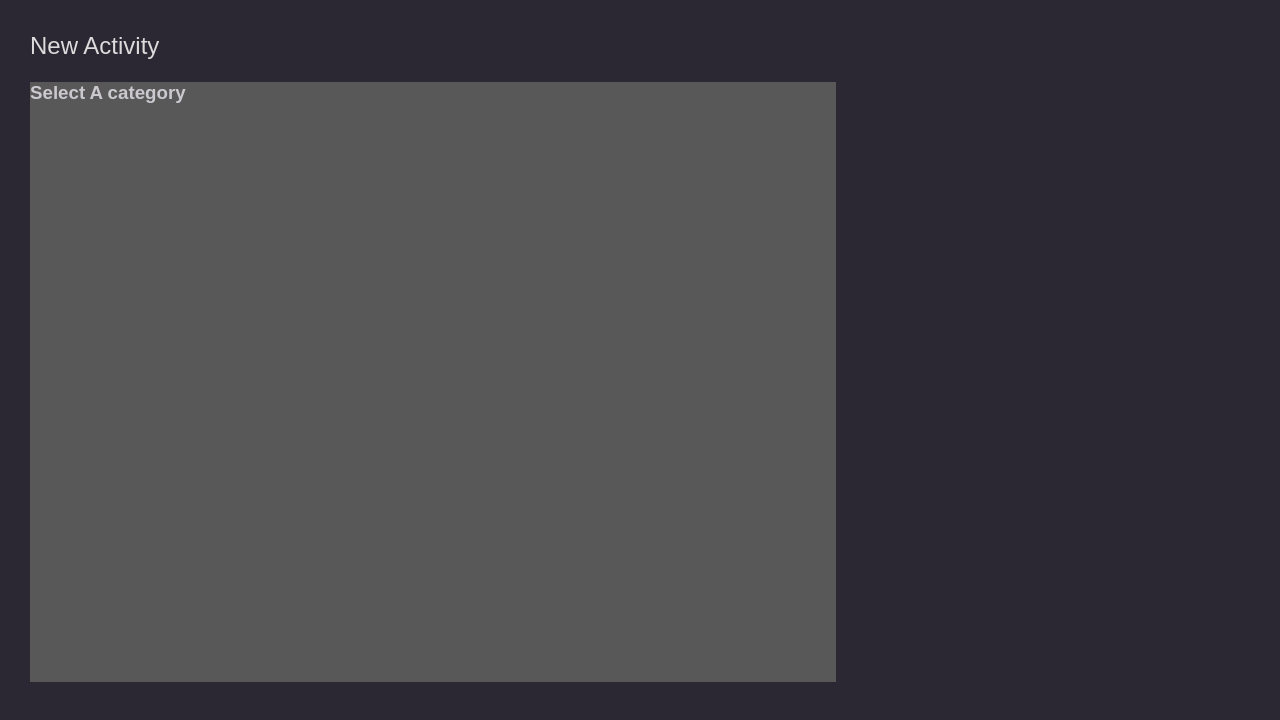
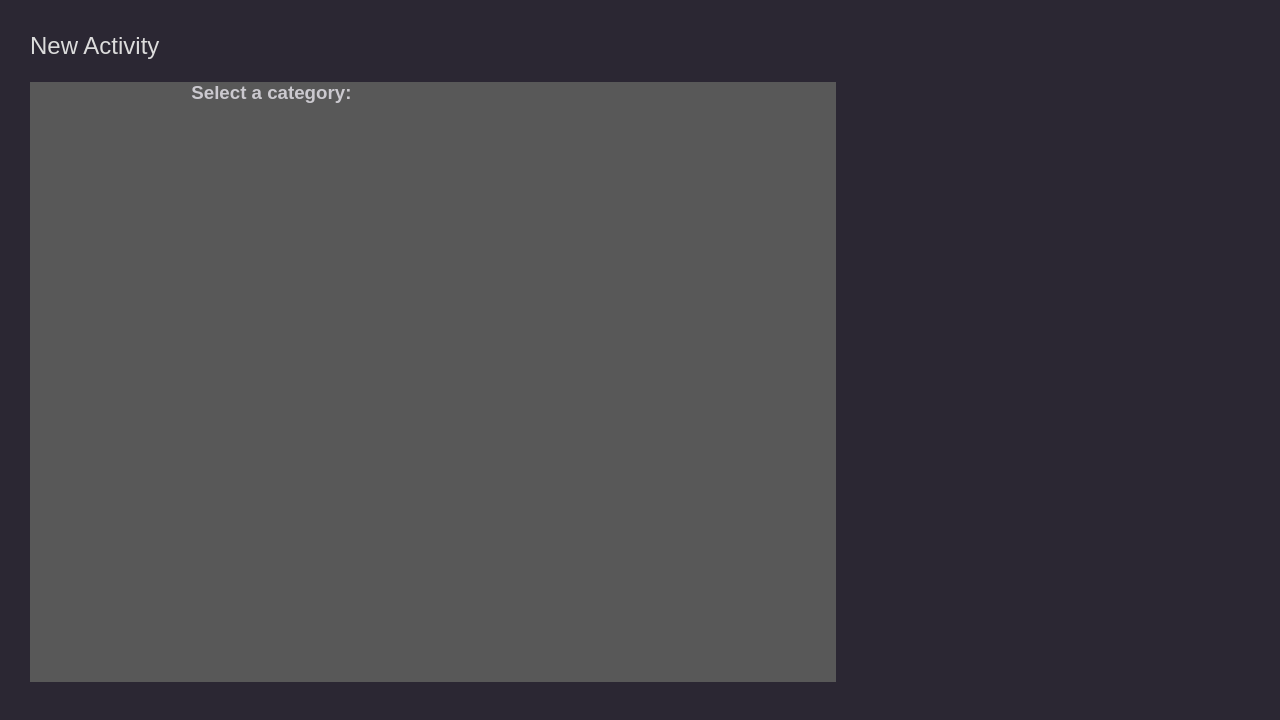
Before and after one commit to Rostammahabadi/intention-timer, a plain HTML site: page index.html in a window 1280 px wide. Shown: the part 78-798 px from the top of the page. Drawn offline with Linux system fonts and the light colour scheme.

Commit message:
css styling and added inner div to format with grid to be able to place items in correct position

```diff
--- a/index.html
+++ b/index.html
@@ -14,7 +14,9 @@
   <div class="left-body">
     <h2 id="new-activity">New Activity</h2>
     <div id="inner-left">
-      <h3>Select A category</h3>
+      <div id="content-box">
+        <h3>Select a category:</h3>
+      </div>
     </div>
   </div>
   </body>
--- a/styles.css
+++ b/styles.css
@@ -35,4 +35,11 @@ body{
   width: 90%;
   margin-left:30px;
   height:75%;
+  display:grid;
+  grid-template-columns: 20% 20% 20% 20% 20%;
+  grid-template-rows: 20% 20% 20% 20% 20%;
 }
+#content-box{
+  grid-column-start:2;
+  grid-column-end: 6;
+}
```
